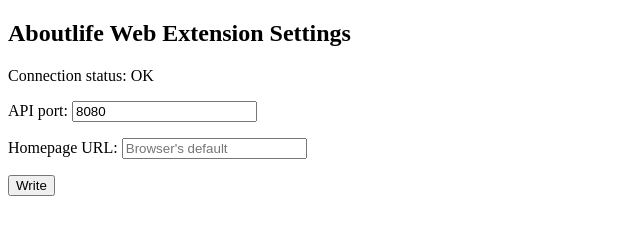
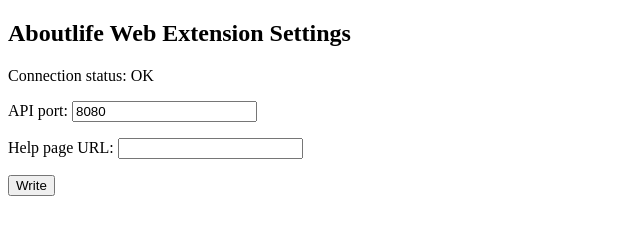
Before and after one commit to Woynert/aboutlife, a browser extension: page aboutlife-webext/options.html in a window 1280 px wide. Both pictures are taken after a click on the button "Write". Shown: the full height of the page, 0-640 px from the left. Drawn offline with Linux system fonts and the light colour scheme; no server answers.

Commit message:
feat: allow to manually set the help page

```diff
--- a/aboutlife-webext/options.html
+++ b/aboutlife-webext/options.html
@@ -12,13 +12,8 @@
     <label for="tbx_port">API port:</label>
     <input type="text" id="tbx_port" name="port" placeholder="8080" />
     <p></p>
-    <label for="tbx_homepage">Homepage URL:</label>
-    <input
-      type="text"
-      id="tbx_homepage"
-      name="homepage"
-      placeholder="Browser's default"
-    />
+    <label for="tbx_help_page_url">Help page URL:</label>
+    <input type="text" id="tbx_help_page_url" name="help_page_url" />
     <p></p>
     <button id="btn_save">Write</button>
     <script src="options.js"></script>
--- a/aboutlife-webext/options.js
+++ b/aboutlife-webext/options.js
@@ -5,20 +5,20 @@ document.addEventListener("DOMContentLoaded", function () {
   browser.storage.local
     .get({
       port: "8080",
-      homepage: "",
+      help_page_url: "",
     })
     .then((result) => {
       document.getElementById("tbx_port").value = result.port;
-      document.getElementById("tbx_homepage").value = result.homepage;
+      document.getElementById("tbx_help_page_url").value = result.help_page_url;
     });
 
   // save
   document.getElementById("btn_save").addEventListener("click", function () {
     PORT = document.getElementById("tbx_port").value;
-    const homepage = document.getElementById("tbx_homepage").value;
+    const help_page_url = document.getElementById("tbx_help_page_url").value;
     browser.storage.local.set({
       port: PORT,
-      homepage: homepage,
+      help_page_url: help_page_url,
     });
   });
 
```
Also changed, not shown: IDEAS.md (+1 -0 lines), aboutlife-webext/main.js (+16 -7 lines), aboutlife-webext/manifest.json.
